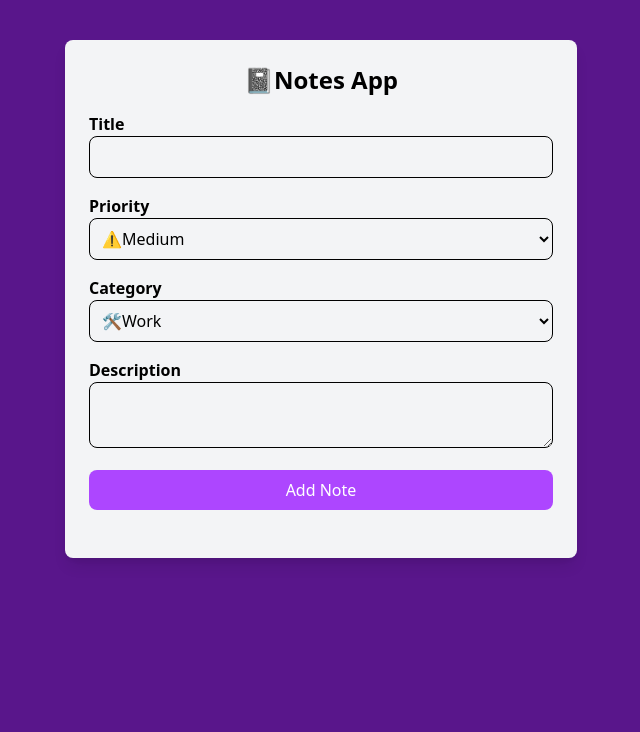
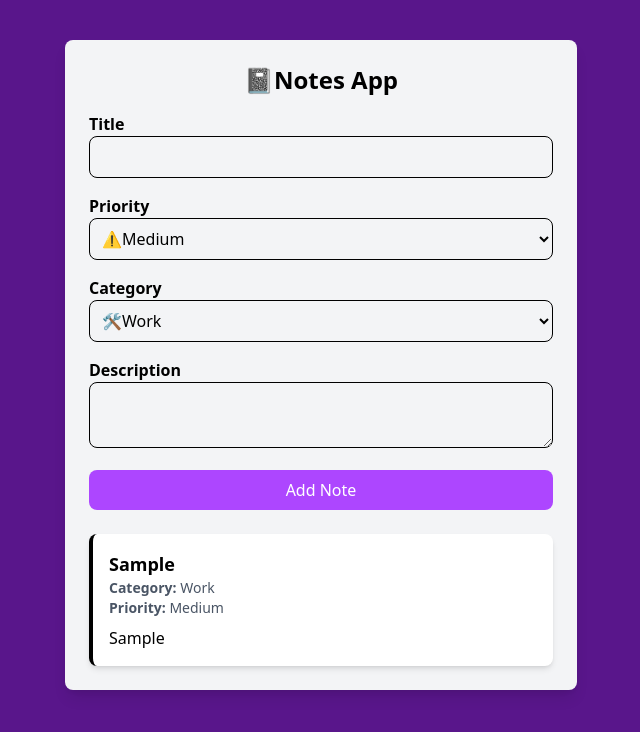
Before and after one commit to Connok/notes-app, a React (Vite) app: page / in a window 1280 px wide. Both pictures are taken after typing "Sample", "Sample" into the empty fields and a click on the button "Add Note". Shown: the top 732 px of the page, without its empty margins (319-959 px from the left). Built offline with nearby package versions, Linux system fonts and the light colour scheme.

Commit message:
not list component added

```diff
--- a/src/App.jsx
+++ b/src/App.jsx
@@ -1,12 +1,14 @@
 import { useState } from "react";
-import Form from "./components/NoteForm";
+import NoteForm from "./components/NoteForm";
+import NoteList from "./components/NoteList";
 const App = () => {
   const [notes, setNotes] = useState([]);
 
   return (
     <div className="max-w-lg mx-auto mt-10 p-6 bg-gray-100 rounded-lg shadow-lg">
       <h2 className="text-2xl font-bold - mb-4 text-center">📓Notes App</h2>
-      <Form notes={notes} setNotes={setNotes} />
+      <NoteForm notes={notes} setNotes={setNotes} />
+      <NoteList notes={notes} />
     </div>
   );
 };
--- /dev/null
+++ b/src/components/NoteList.jsx
@@ -0,0 +1,26 @@
+const NoteList = ({ notes }) => {
+  if (notes.length === 0) {
+    return <p className="text-center text-gray-500">No notes available.</p>;
+  }
+  return (
+    <div className="space-y-4">
+      {notes.map((note) => (
+        <div
+          key={note.id}
+          className="p-4 bg-white rounded-lg shadow-md border-l-4"
+        >
+          <h3 className="text-lg font-bold">{note.title}</h3>
+          <p className="text-sm text-gray-600">
+            <strong>Category: </strong> {note.category}
+          </p>
+          <p className="text-sm text-gray-600">
+            <strong>Priority: </strong> {note.priority}
+          </p>
+          <p className="mt-2">{note.description}</p>
+        </div>
+      ))}
+    </div>
+  );
+};
+
+export default NoteList;
```
